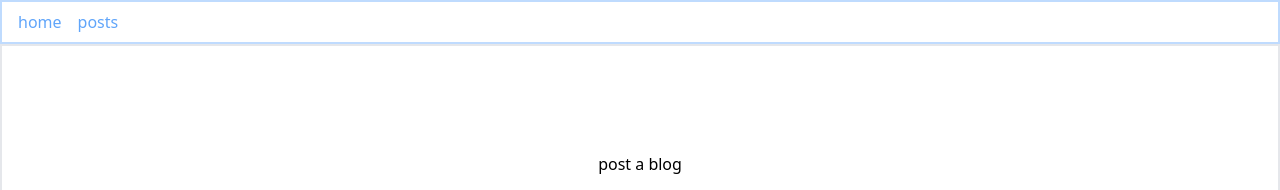
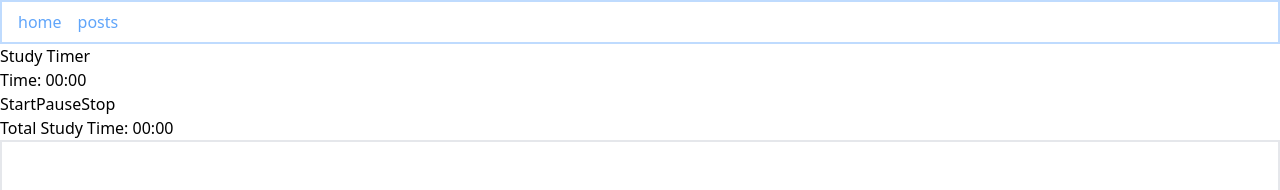
Before and after one commit to zlrkw11/zl-blog-v1, a React (Vite) app in the folder frontend/: page / in a window 1280 px wide. Shown: the top 190 px of the page. Built offline with nearby package versions, Linux system fonts and the light colour scheme; no server answers.

Commit message:
timer component

```diff
--- a/frontend/src/Home.tsx
+++ b/frontend/src/Home.tsx
@@ -1,19 +1,8 @@
 import { useState, useEffect } from "react";
-import Navbar from "./components/navbar";
-
+import Timer from "./components/Timer";
 function Home() {
-  const [posts, setPosts] = useState([]);
   const [title, setTitle] = useState("");
   const [content, setContent] = useState("");
-  useEffect(() => {
-    fetchPosts();
-  }, []);
-
-  const fetchPosts = async () => {
-    const res = await fetch("http://localhost:5000/api/posts");
-    const data = await res.json();
-    setPosts(data);
-  };
 
   const handleSubmit = async (e) => {
     e.preventDefault();
@@ -26,12 +15,12 @@ function Home() {
     if (res.ok) {
       setTitle("");
       setContent("");
-      fetchPosts();
     }
   };
 
   return (
     <>
+      <Timer />
       <div className="flex flex-col h-[400px] w-screen border-2 justify-center items-center">
         <h1>post a blog</h1>
         <form
@@ -54,14 +43,6 @@ function Home() {
           <button type="submit">Add post</button>
         </form>
       </div>
-      <div className="w-[600px] ml-4 gap-8 flex">
-        {posts.map((post) => (
-          <div key={post._id}>
-            <h2 className="font-bold">{post.title}</h2>
-            <p>{post.content}</p>
-          </div>
-        ))}
-      </div>
     </>
   );
 }
--- /dev/null
+++ b/frontend/src/components/Timer.tsx
@@ -0,0 +1,58 @@
+import { useState, useEffect } from "react";
+
+const Timer = () => {
+  const [isRunning, setIsRunning] = useState(false);
+  const [time, setTime] = useState(0);
+  const [studyTime, setStudyTime] = useState(0);
+
+  useEffect(() => {
+    let intervalId;
+    if (isRunning) {
+      intervalId = setInterval(() => {
+        setTime((prevTime) => prevTime + 1);
+      }, 1000);
+    }
+    return () => clearInterval(intervalId);
+  }, [isRunning]);
+
+  const handleStart = () => {
+    setIsRunning(true);
+  };
+
+  const handleStop = () => {
+    setIsRunning(false);
+    setStudyTime(time);
+    setTime(0);
+  };
+
+  const handlePause = () => {
+    setIsRunning(false);
+    setStudyTime(time);
+  };
+
+  const formatTime = (seconds) => {
+    const minutes = Math.floor(seconds / 60);
+    const remainingSeconds = seconds % 60;
+    return `${minutes.toString().padStart(2, "0")}:${remainingSeconds
+      .toString()
+      .padStart(2, "0")}`;
+  };
+  return (
+    <div>
+      <h2>Study Timer</h2>
+      <p>Time: {formatTime(time)}</p>
+      <button onClick={handleStart} disabled={isRunning}>
+        Start
+      </button>
+      <button onClick={handlePause} disabled={!isRunning}>
+        Pause
+      </button>
+      <button onClick={handleStop} disabled={!isRunning}>
+        Stop
+      </button>
+      <p>Total Study Time: {formatTime(studyTime)}</p>
+    </div>
+  );
+};
+
+export default Timer;
--- a/frontend/src/posts.tsx
+++ b/frontend/src/posts.tsx
@@ -1,5 +1,27 @@
+import { useState, useEffect } from "react";
 const Posts = () => {
-  return <div>All Posts</div>;
+  const [posts, setPosts] = useState([]);
+  const fetchPosts = async () => {
+    const res = await fetch("http://localhost:5000/api/posts");
+    const data = await res.json();
+    setPosts(data);
+  };
+  useEffect(() => {
+    fetchPosts();
+  }, []);
+  return (
+    <div>
+      <p className="w-[200px] ml-4 border-b-2 border-blue-400">All Posts</p>
+      <div className="w-[600px] ml-4 gap-8 flex">
+        {posts.map((post) => (
+          <div key={post._id}>
+            <h2 className="font-bold">{post.title}</h2>
+            <p>{post.content}</p>
+          </div>
+        ))}
+      </div>
+    </div>
+  );
 };
 
 export default Posts;
```
